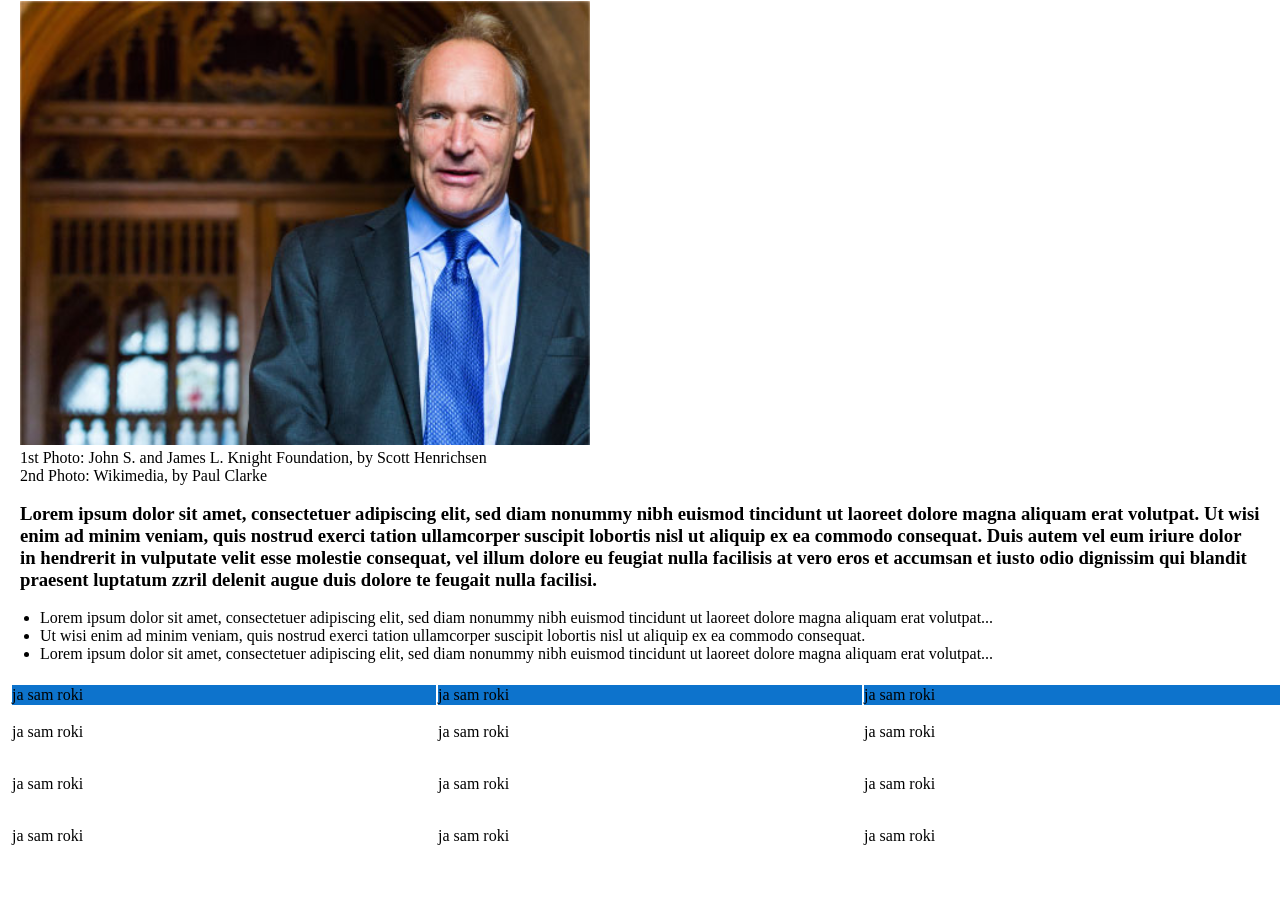
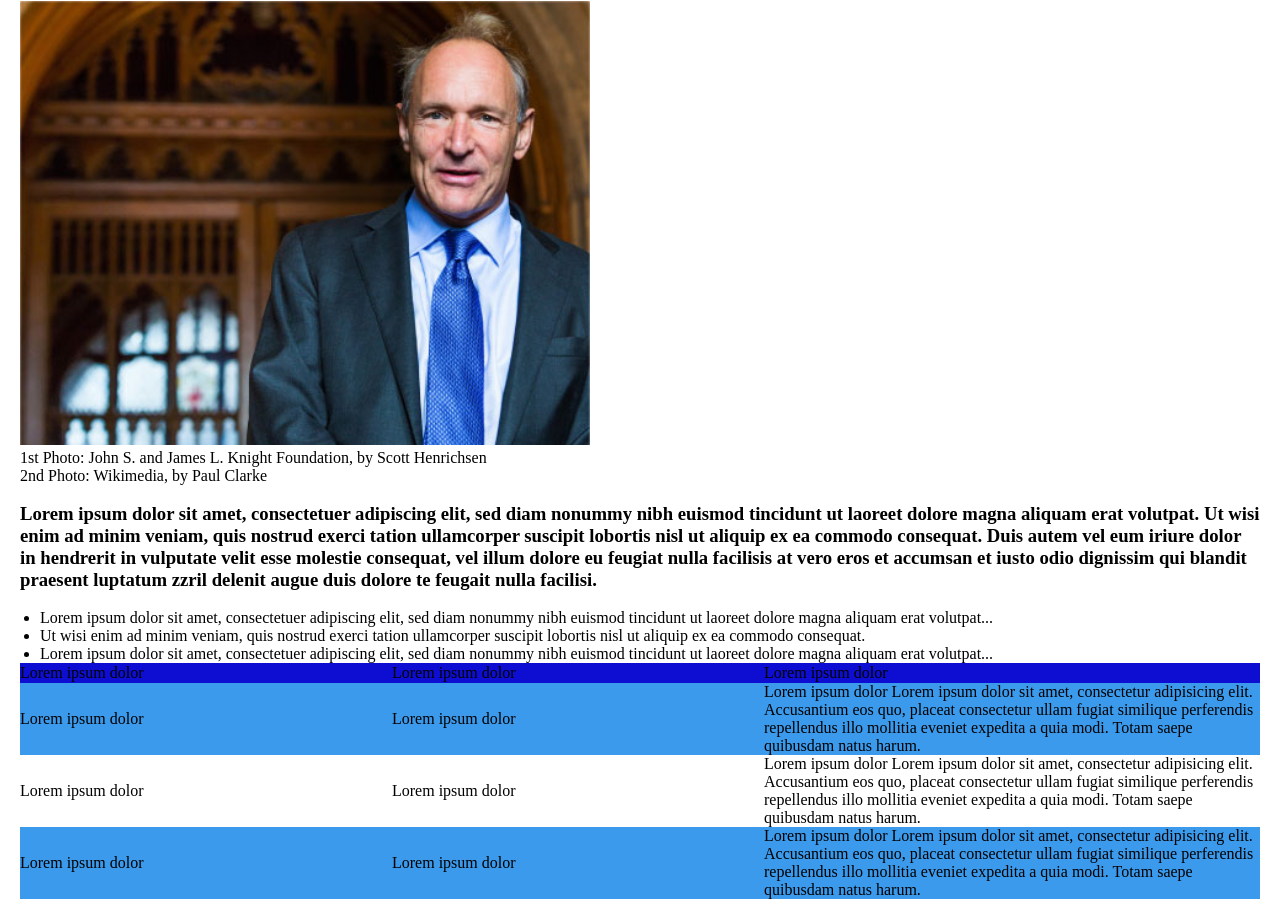
Before and after one commit to nikolaesp/html-css-booleaner, a plain HTML site: page index.html in a window 1280 px wide. Shown: the part 792-1711 px from the top of the page. Before the commit the page ends 1665 px from the top, so only its background shows below. Drawn offline with Linux system fonts and the light colour scheme.

Commit message:
tabella fatta

```diff
--- a/index.html
+++ b/index.html
@@ -6,7 +6,8 @@
     <meta http-equiv="X-UA-Compatible" content="IE=edge">
     <meta name="viewport" content="width=device-width, initial-scale=1.0">
     <title>Tim Berners-Lee</title>
-    <link rel="stylesheet" href="styles.css"></link>
+    <link rel="stylesheet" href="styles.css">
+    </link>
 </head>
 
 <body>
@@ -38,34 +39,47 @@
             feugait nulla facilisi.</h3>
         <br>
         <ul>
-            <li>Lorem ipsum dolor sit amet, consectetuer adipiscing elit, sed diam nonummy nibh euismod tincidunt ut laoreet dolore magna aliquam erat volutpat...</li>
-            <li>Ut wisi enim ad minim veniam, quis nostrud exerci tation ullamcorper suscipit lobortis nisl ut aliquip ex ea commodo consequat. </li>
-            <li>Lorem ipsum dolor sit amet, consectetuer adipiscing elit, sed diam nonummy nibh euismod tincidunt ut laoreet dolore magna aliquam erat volutpat...</li>
+            <li>Lorem ipsum dolor sit amet, consectetuer adipiscing elit, sed diam nonummy nibh euismod tincidunt ut
+                laoreet dolore magna aliquam erat volutpat...</li>
+            <li>Ut wisi enim ad minim veniam, quis nostrud exerci tation ullamcorper suscipit lobortis nisl ut aliquip
+                ex ea commodo consequat. </li>
+            <li>Lorem ipsum dolor sit amet, consectetuer adipiscing elit, sed diam nonummy nibh euismod tincidunt ut
+                laoreet dolore magna aliquam erat volutpat...</li>
         </ul>
-    </div>
+
     <table>
-        <tr>
-            <td>ja sam roki</td>
-            <td>ja sam roki</td>
-            <td>ja sam roki</td>
+        <tr class="primo">
+            <td>Lorem ipsum dolor</td>
+            <td>Lorem ipsum dolor</td>
+            <td>Lorem ipsum dolor</td>
+        </tr>
+        <tr class="colore-blu">
+            <td>Lorem ipsum dolor</td>
+            <td>Lorem ipsum dolor</td>
+            <td>Lorem ipsum dolor Lorem ipsum dolor sit amet, consectetur adipisicing elit.
+                Accusantium eos quo, placeat consectetur ullam fugiat similique perferendis repellendus illo mollitia
+                eveniet expedita a quia modi.
+                Totam saepe quibusdam natus harum.</td>
         </tr>
         <tr>
-            <td>ja sam roki</td>
-            <td>ja sam roki</td>
-            <td>ja sam roki</td>
+            <td>Lorem ipsum dolor</td>
+            <td>Lorem ipsum dolor</td>
+            <td>Lorem ipsum dolor Lorem ipsum dolor sit amet, consectetur adipisicing elit.
+                Accusantium eos quo, placeat consectetur ullam fugiat similique perferendis repellendus illo mollitia
+                eveniet expedita a quia modi.
+                Totam saepe quibusdam natus harum.</td>
         </tr>
-        <tr>
-            <td>ja sam roki</td>
-            <td>ja sam roki</td>
-            <td>ja sam roki</td>
-        </tr>
-        <tr>
-            <td>ja sam roki</td>
-            <td>ja sam roki</td>
-            <td>ja sam roki</td>
+        <tr class="colore-blu">
+            <td>Lorem ipsum dolor</td>
+            <td>Lorem ipsum dolor</td>
+            <td>Lorem ipsum dolor Lorem ipsum dolor sit amet, consectetur adipisicing elit.
+                Accusantium eos quo, placeat consectetur ullam fugiat similique perferendis repellendus illo mollitia
+                eveniet expedita a quia modi.
+                Totam saepe quibusdam natus harum.</td>
         </tr>
     </table>
 
+    </div>
 </body>
 
 </html>
--- a/styles.css
+++ b/styles.css
@@ -65,15 +65,27 @@ h3 {
     font-weight: 300px;
 }
 
-table{
-    width: 100%;
-    margin: 10px;
-}
-
-table tr:first-child{
-    height: 20px;
-    background-color: rgb(13, 115, 204);
-}
 table tr{
     height: 50px;
 }
+
+table{
+    column-rule-color: none;
+}
+
+.colore-blu{
+    background-color: rgb(59, 154, 236);
+}
+
+.primo{
+    height: 20px;
+    background-color: rgb(14, 14, 211);
+}
+
+table tr td:last-child{
+    width: 40%;
+}
+
+table, th, td {
+    border-collapse: collapse;
+  }
```
